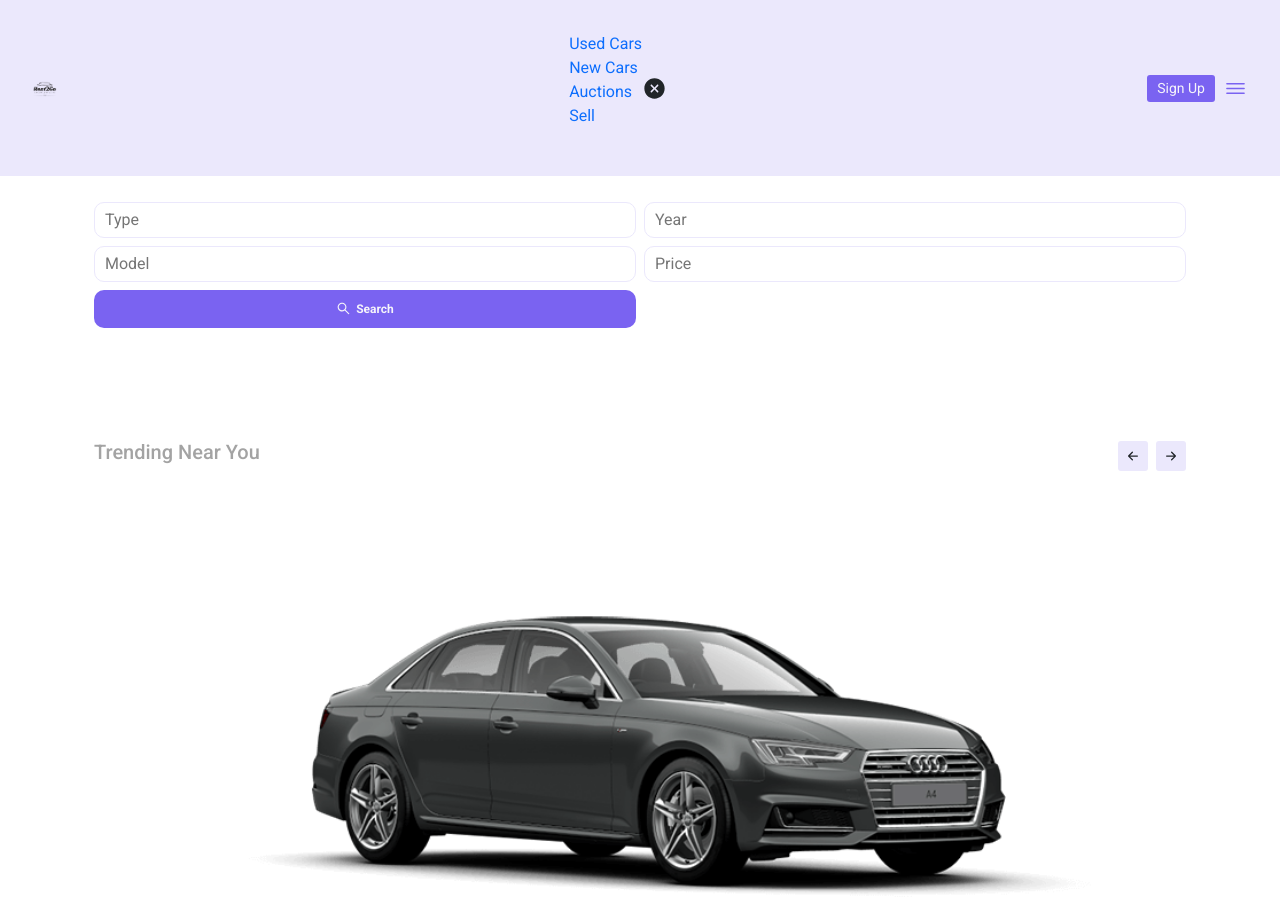
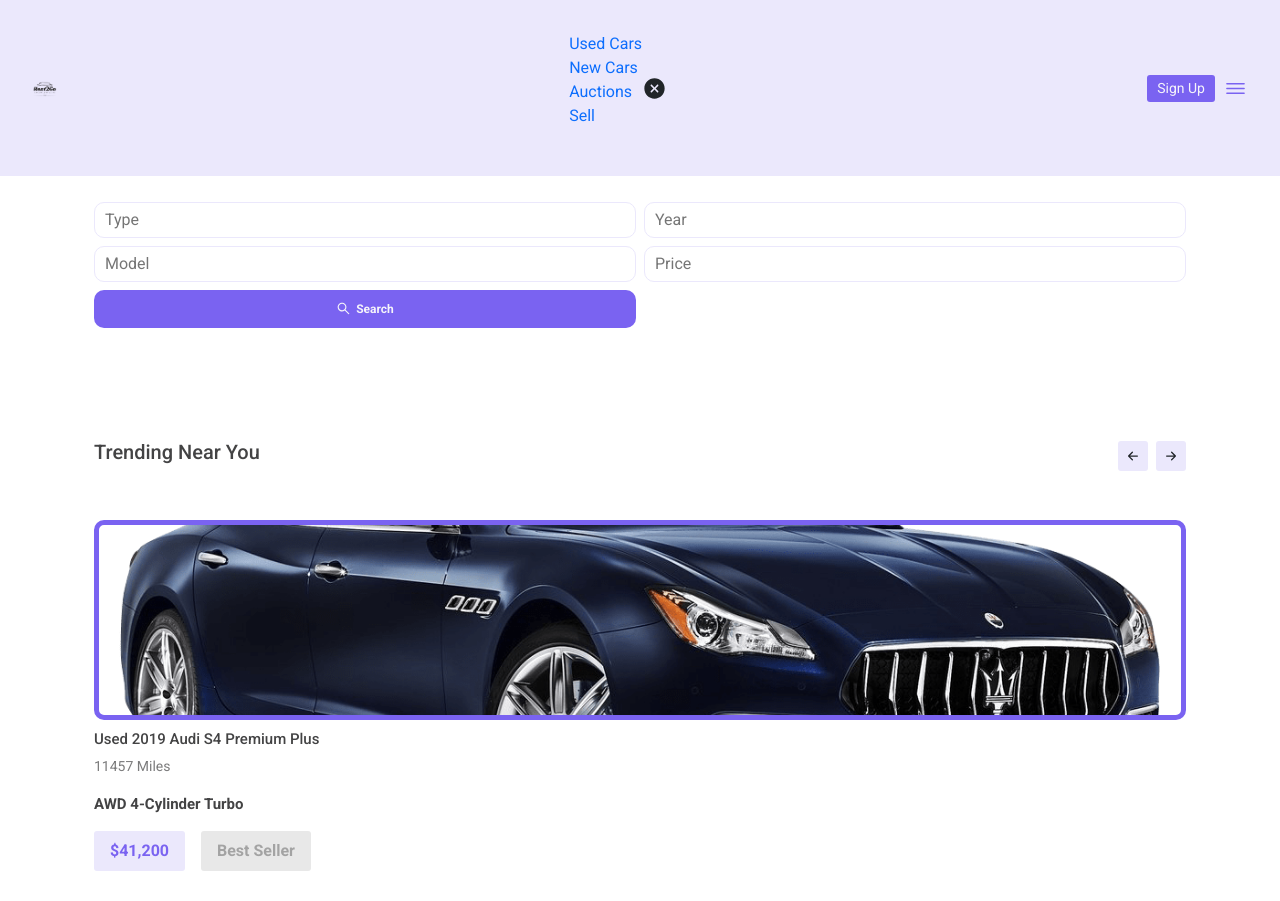
Before and after one commit to Rent2Go/rent2go_, a React (Create React App) app: page /brands in a window 1280 px wide. Shown: the top 901 px of the page. Built offline with nearby package versions, Linux system fonts and the light colour scheme.

Commit message:
modified css of trending component

```diff
--- a/src/App.css
+++ b/src/App.css
@@ -72,6 +72,6 @@ img {
 }
 
 .secTitle {
-  color: var(--textColor);
+  color: var(--blackColor);
   font-size: 20px;
 }
--- a/src/components/Trending/Trending.tsx
+++ b/src/components/Trending/Trending.tsx
@@ -1,7 +1,7 @@
 import React from "react";
 import { BsArrowLeftShort, BsArrowRightShort } from "react-icons/bs";
 
-import car1 from "../../assets/img/carModels/audi-a4-siyah.png";
+import car1 from "../../assets/img/carModels/maserati-quattroporte-mavi.png";
 import car2 from "../../assets/img/carModels/bmw320-kırmızı.png";
 import car3 from "../../assets/img/carModels/mercedesc200-beyaz.png";
 
--- a/src/components/Trending/trending.css
+++ b/src/components/Trending/trending.css
@@ -16,7 +16,64 @@
   font-size: 30px;
   cursor: pointer;
 }
-.trending .secContainer .secHeading .navBtns .icon:hover{
-    background: var(--primaryColor);
-    color: var(--whiteColor);
+.trending .secContainer .secHeading .navBtns .icon:hover {
+  background: var(--primaryColor);
+  color: var(--whiteColor);
 }
+.trending .secContainer .carContainer {
+  gap: 2rem;
+}
+.trending .secContainer .carContainer .singleCar {
+  transition: 0.3s ease-in-out;
+  text-align: left;
+}
+.trending .secContainer .carContainer .singleCar .imgDiv {
+  height: 200px;
+  width: 100%;
+  overflow: hidden;
+  border-radius: 10px;
+  border: 5px solid transparent;
+}
+.trending .secContainer .carContainer .singleCar .imgDiv img {
+  height: 100%;
+  width: 100%;
+}
+.trending .secContainer .carContainer .singleCar .carTitle {
+  color: var(--blackColor);
+  font-size: 15px;
+  padding-top: 10px;
+}
+.trending .secContainer .carContainer .singleCar .miles {
+  color: var(--blackColor);
+  opacity: 0.7;
+  font-size: 14px;
+}
+.trending .secContainer .carContainer .singleCar .AWD {
+  padding: 1rem 0;
+  color: var(--blackColor);
+  font-weight: 600;
+  font-size: 15px;
+}
+.trending .secContainer .carContainer .singleCar .price_seller {
+  gap: 1rem;
+}
+.trending .secContainer .carContainer .singleCar .price_seller span {
+  cursor: pointer;
+  padding: 0.5rem 1rem;
+  border-radius: 3px;
+  font-weight: 600;
+}
+.trending .secContainer .carContainer .singleCar .price_seller span.price {
+  background: var(--secondaryColor);
+  color: var(--primaryColor);
+}
+.trending .secContainer .carContainer .singleCar .price_seller span.seller {
+  background: var(--greyColor);
+  color: var(--textColor);
+}
+.trending .secContainer .carContainer .singleCar .price_seller span:hover {
+  transform: translateY(-7px);
+}
+.trending .secContainer .carContainer .singleCar .imgDiv {
+  border: 5px solid var(--primaryColor);
+}
--- a/src/index.css
+++ b/src/index.css
@@ -15,6 +15,7 @@
   --primaryColor: #7a63f1;
   --secondaryColor: #ebe8fc;
   --textColor:#a3a3a3;
+  --greyColor:#e8e8e8;
   --whiteColor:#f5f4fa;
   --blackColor:#434344;
 }
```
